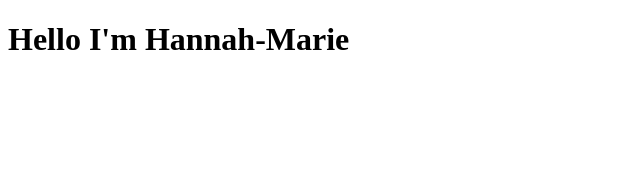
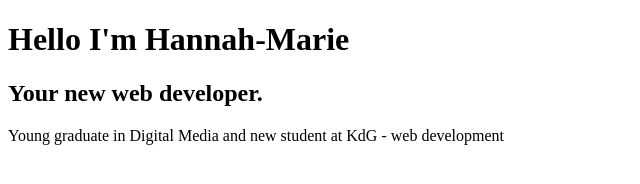
Before and after one commit to hannahmariehermans/my-first-repository, a plain HTML site: page features.html in a window 1280 px wide. Shown: the whole page, without its empty margins (0-640 px from the left). Drawn offline with Linux system fonts and the light colour scheme.

Commit message:
addes h2 and p

```diff
--- a/features.html
+++ b/features.html
@@ -16,5 +16,7 @@ https://wordpress.org/plugins/coming2live/
 
 	<body>
 	   <h1>Hello I'm Hannah-Marie</h1>
+    <h2>Your new web developer.</h2>
+        <p>Young graduate in Digital Media and new student at KdG - web development</p>
 	</body>
 </html>
```
